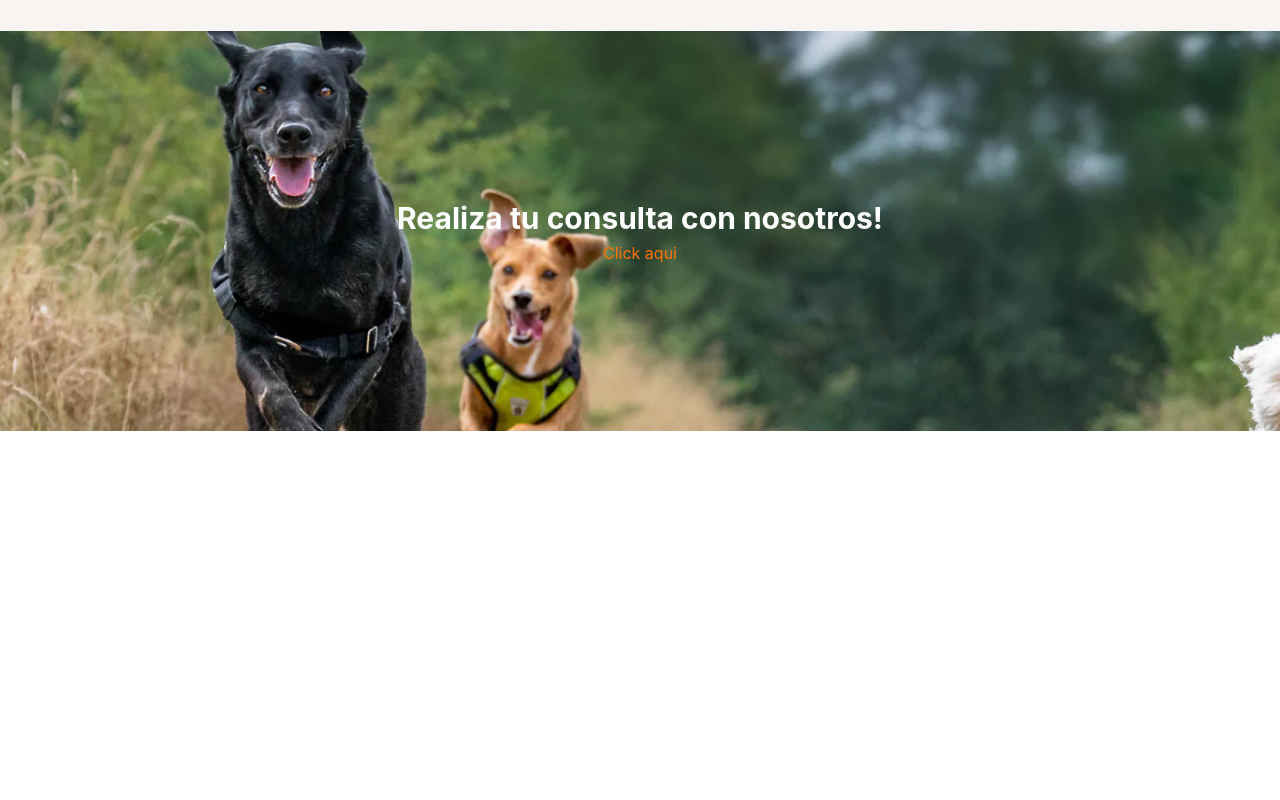
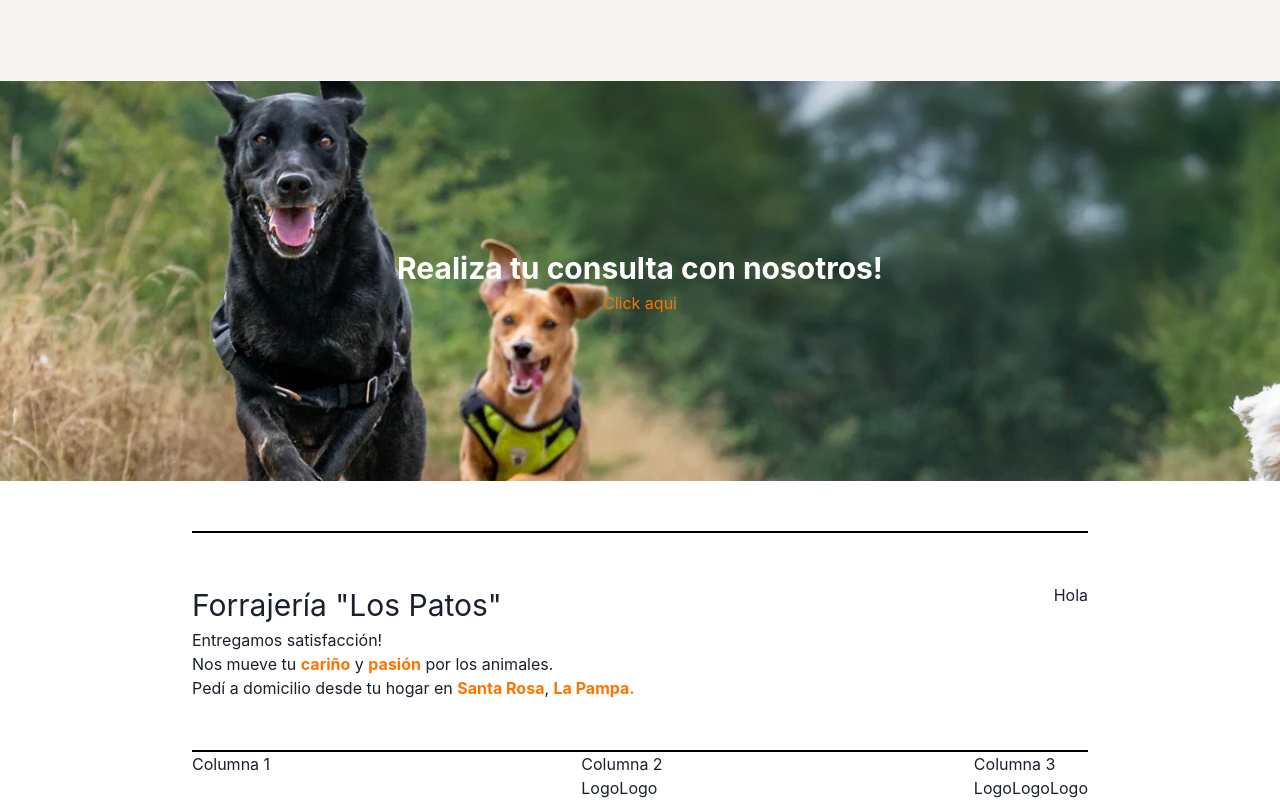
Before and after one commit to RichterTomas/ForrajeriaReact, a React (Vite) app in the folder forrajeria-vite/: page / in a window 1280 px wide. Shown: the part 1688-2488 px from the top of the page. Before the commit the page ends 2119 px from the top, so only its background shows below. Built offline with nearby package versions, Linux system fonts and the light colour scheme.

Commit message:
realice la estructura basica del footer, donde se pondran los terminos y condiciones del negocio, información sobre la filosofia del mismo asi como la posibilidad de generar contacto con el vendedor y los metodos de pagos disponibles

```diff
--- a/forrajeria-vite/src/App.jsx
+++ b/forrajeria-vite/src/App.jsx
@@ -3,6 +3,7 @@ import { ChakraProvider } from '@chakra-ui/react'
 import Header from "./Components/Header/Header"
 import Presentacion from "./Components/Presentacion/Presentacion"
 import Inicio from "./Components/Inicio/Inicio"
+import Footer from "./Components/Footer/Footer"
 
 
 function App() {
@@ -13,6 +14,7 @@ function App() {
       <Header/>
       <Presentacion/>
       <Inicio/>
+      <Footer/>
     </ChakraProvider>
   )
 }
--- /dev/null
+++ b/forrajeria-vite/src/Components/Footer/Footer.jsx
@@ -0,0 +1,63 @@
+import { Box, Text, Flex } from '@chakra-ui/react';
+
+const Footer = () => {
+    return (
+        <Box display="flex" flexDirection="column" justifyContent="center" alignItems="center">
+            <Flex width="70%" bg="black" padding="1px" marginTop="50px"></Flex>
+
+            <Box width="70%" display="flex" justifyContent="space-between" paddingTop='50px'>
+                <Flex display="flex" flexDirection="column">
+                    <Text as = 'h2' fontSize='30px'>Forrajería "Los Patos"</Text>
+                    <Text>Entregamos satisfacción!</Text>
+                    <Text whiteSpace="nowrap">
+                        Nos mueve tu{' '}
+                        <Box as="span" color="#ff7300" fontWeight="bold">
+                            cariño
+                        </Box>{' '}
+                        y{' '}
+                        <Box as="span" color="#ff7300" fontWeight="bold">
+                            pasión
+                        </Box>{' '}
+                        por los animales.
+                    </Text>
+                    <Text whiteSpace = 'nowrap'>Pedí a domicilio desde tu hogar en {' '}
+                        <Box as="span" color="#ff7300" fontWeight="bold">Santa Rosa</Box>
+                        ,{' '}
+                        <Box as="span" color="#ff7300" fontWeight="bold">La Pampa.</Box>
+                    </Text>
+                </Flex>
+
+                <Flex>
+                    <Text>Hola</Text>
+                </Flex>
+            </Box>
+
+            <Flex width="70%" bg="black" padding="1px" marginTop="50px"></Flex>
+
+            <Box width="70%" display="flex" justifyContent="space-between">
+                <Flex>
+                    <Text>Columna 1</Text>
+                </Flex>
+                <Box>
+                    <Flex display="flex" flexDirection="column">
+                        <Text>Columna 2</Text>
+                        <Flex>
+                            <Text>Logo</Text>
+                            <Text>Logo</Text>
+                        </Flex>
+                    </Flex>
+                </Box>
+                <Box>
+                    <Text>Columna 3</Text>
+                    <Flex>
+                        <Text>Logo</Text>
+                        <Text>Logo</Text>
+                        <Text>Logo</Text>
+                    </Flex>
+                </Box>
+            </Box>
+        </Box>
+    );
+};
+
+export default Footer;
--- a/forrajeria-vite/src/Components/Inicio/Inicio.jsx
+++ b/forrajeria-vite/src/Components/Inicio/Inicio.jsx
@@ -65,7 +65,7 @@ return (
 
         </Box>
 
-        <Box width='70%' paddingTop = '50px' display = 'flex'>
+        <Box width='70%' paddingTop = '100px' display = 'flex'>
             <Box display='flex' width= '25%'>
                 <Image src='../public/envio.svg' width= '50px' height = '50px'/>
                 <Flex display='flex' flexDirection='column' paddingLeft = '10px'>
```
